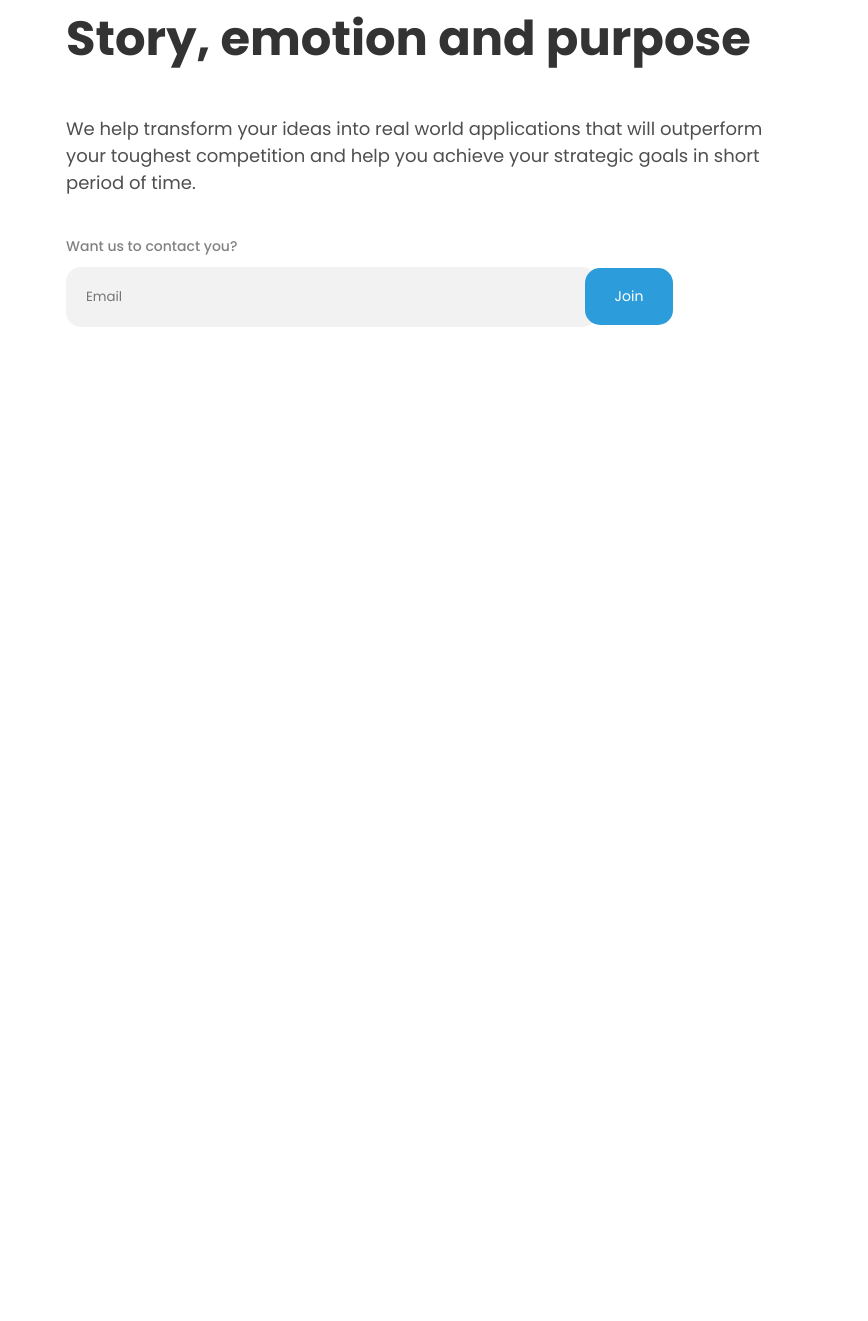
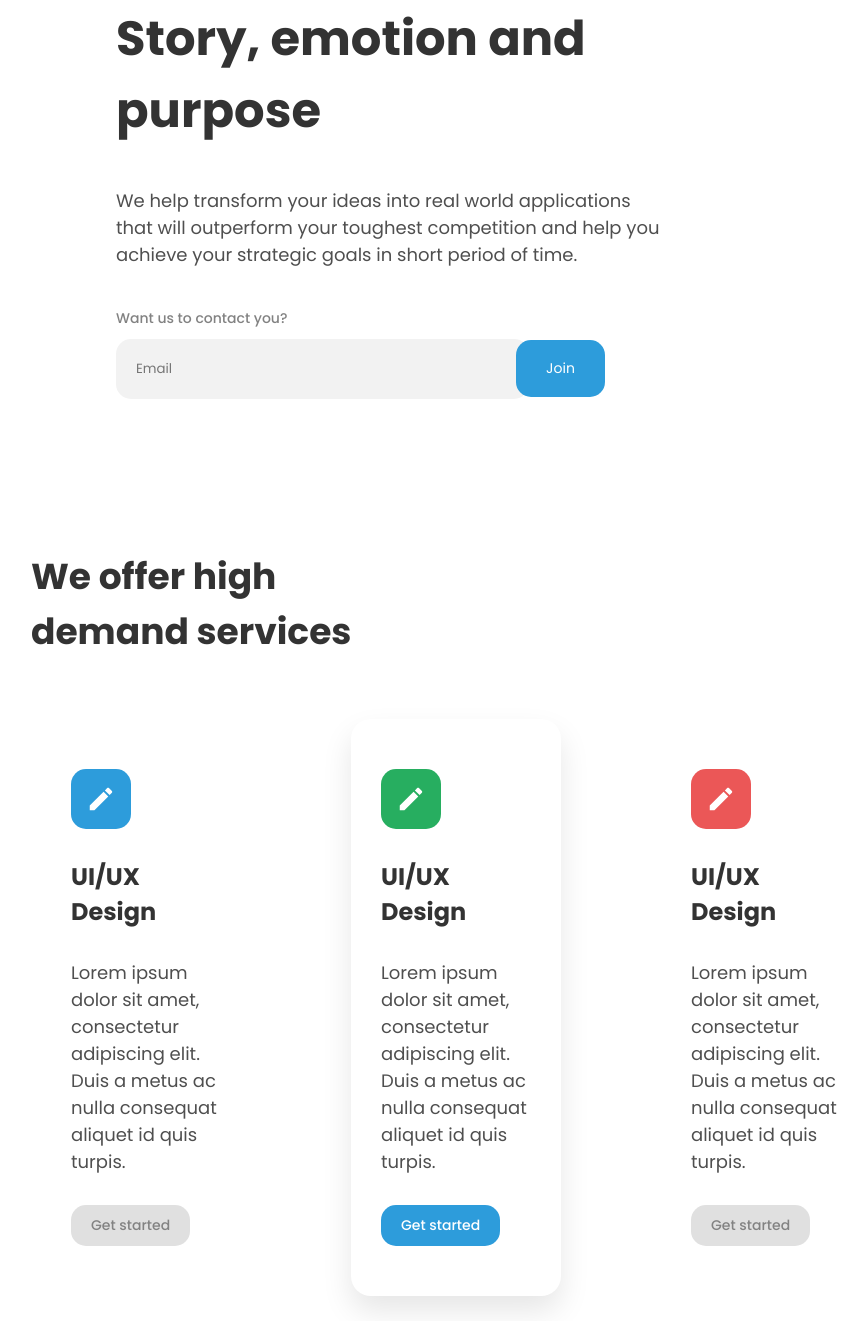
Before and after one commit to fedehub93/edie-homepage-master, a website: page index.html in a window 1280 px wide. Shown: the part 745-2066 px from the top of the page, without its empty margins (184-1052 px from the left). Before the commit the page ends 1247 px from the top, so only its background shows below. Drawn offline with Linux system fonts and the light colour scheme.

Commit message:
Feature added services section

```diff
--- a/index.html
+++ b/index.html
@@ -41,9 +41,32 @@
         <div class="input-group">
           <label class="input-group__label">Want us to contact you?</label>
           <input type="text" class="input-group__email" placeholder="Email" />
-          <button class="btn btn--blue">Join</button>
+          <button class="btn btn--blue btn--input">Join</button>
         </div>
       </div>
     </header>
+    <section class="section-services">
+      <h3 class="heading-3 u-mb-big u-width-40">We offer high demand services</h3>
+      <div class="services">
+        <div class="services__box">
+          <svg xmlns="http://www.w3.org/2000/svg" class="services__icon services__icon--blue" viewBox="0 0 24 24"><path d="M0 0h24v24H0z" fill="none"/><path d="M3 17.25V21h3.75L17.81 9.94l-3.75-3.75L3 17.25zM20.71 7.04c.39-.39.39-1.02 0-1.41l-2.34-2.34c-.39-.39-1.02-.39-1.41 0l-1.83 1.83 3.75 3.75 1.83-1.83z"/></svg>
+          <h4 class="heading-4">UI/UX Design</h4>
+          <p class="paragraph paragraph--gray">Lorem ipsum dolor sit amet, consectetur adipiscing elit. Duis a metus ac nulla consequat aliquet id quis turpis.</p>
+          <div class="btn btn--small btn--gray u-justify-self-start">Get started</div>
+        </div>
+        <div class="services__box services__box--active">
+          <svg xmlns="http://www.w3.org/2000/svg" class="services__icon services__icon--green" viewBox="0 0 24 24"><path d="M0 0h24v24H0z" fill="none"/><path d="M3 17.25V21h3.75L17.81 9.94l-3.75-3.75L3 17.25zM20.71 7.04c.39-.39.39-1.02 0-1.41l-2.34-2.34c-.39-.39-1.02-.39-1.41 0l-1.83 1.83 3.75 3.75 1.83-1.83z"/></svg>
+          <h4 class="heading-4">UI/UX Design</h4>
+          <p class="paragraph paragraph--gray">Lorem ipsum dolor sit amet, consectetur adipiscing elit. Duis a metus ac nulla consequat aliquet id quis turpis.</p>
+          <div class="btn btn--small btn--blue u-justify-self-start">Get started</div>
+        </div>
+        <div class="services__box">
+          <svg xmlns="http://www.w3.org/2000/svg" class="services__icon services__icon--red" viewBox="0 0 24 24"><path d="M0 0h24v24H0z" fill="none"/><path d="M3 17.25V21h3.75L17.81 9.94l-3.75-3.75L3 17.25zM20.71 7.04c.39-.39.39-1.02 0-1.41l-2.34-2.34c-.39-.39-1.02-.39-1.41 0l-1.83 1.83 3.75 3.75 1.83-1.83z"/></svg>
+          <h4 class="heading-4">UI/UX Design</h4>
+          <p class="paragraph paragraph--gray">Lorem ipsum dolor sit amet, consectetur adipiscing elit. Duis a metus ac nulla consequat aliquet id quis turpis.</p>
+          <div class="btn btn--small btn--gray u-justify-self-start">Get started</div>
+        </div>
+      </div>
+    </section>
   </body>
 </html>
--- a/sass/_components.scss
+++ b/sass/_components.scss
@@ -21,14 +21,59 @@
 .btn {
     font-family: inherit;
     font-size: 1.4rem;
+    display: inline-block;
     padding: 1.8rem 3rem;
     border: none;
     border-radius: 1.5rem;
-    transform: translateX(-15px);
     cursor: pointer;
+
+    &--input {
+        transform: translateX(-15px);
+    }
+
+    &--small {
+        padding: 1rem 2rem;
+    }
 
     &--blue {
         background-color: var(--color-blue);
         color: var(--color-white);
     }
+
+    &--gray {
+        background-color: var(--color-gray-5);
+        color: var(--color-gray-3);
+    }
 }
+
+//SERVICES
+
+.services {
+    display: flex;
+    padding: 0 1rem;
+
+    &__box {
+        &:not(:last-child) { margin-right: 10rem;}
+        padding: 5rem 3rem;
+
+        display: grid;
+        row-gap: 3rem;
+
+        &--active {
+            box-shadow: 0 1.5rem 3rem rgba(0,0,0, 0.10);
+            border-radius: 2rem;
+        }
+    }
+
+    &__icon {
+        width: 6rem;
+        height: 6rem;
+        border-radius: 1.5rem;
+        padding: 1.5rem;
+        fill: var(--color-white);
+
+        &--blue { background-color: var(--color-blue); }
+        &--green { background-color: var(--color-green); }
+        &--red { background-color: var(--color-red); }
+    }
+}
--- a/sass/_page.scss
+++ b/sass/_page.scss
@@ -33,8 +33,8 @@
 .header {
   margin-bottom: 15rem;
   &__box {
-    margin-left: 20rem;
-    max-width: 60%;
+    margin-left: 25rem;
+    max-width: 55rem;
 }
 
   &__img {
@@ -42,3 +42,7 @@
     border-radius: 2.5rem;
   }
 }
+
+.section-services {
+  padding: 0 16.5rem
+}
--- a/sass/_typography.scss
+++ b/sass/_typography.scss
@@ -3,9 +3,20 @@ body {
     font-weight: 500;
 }
 
-h1,
-h2 {
+.heading-1,
+.heading-2 {
     font-size: 4.8rem;
+    color: var(--color-gray-1)
+}
+
+.heading-3 {
+    font-size: 3.6rem;
+    color: var(--color-gray-1)
+
+}
+
+.heading-4 {
+    font-size: 2.4rem;
     color: var(--color-gray-1)
 }
 
--- a/sass/_utilities.scss
+++ b/sass/_utilities.scss
@@ -1,4 +1,14 @@
+//MARGIN
+
 .u-mb-small { margin-bottom: 3rem!important;}
 .u-mb-medium { margin-bottom: 4rem!important;}
 .u-mb-big { margin-bottom: 6rem!important;}
 .u-mb-huge { margin-bottom: 8rem!important;}
+
+//GRID
+.u-justify-self-start { justify-self: start;}
+
+//
+.u-width-40 {
+    max-width: 40rem;
+}
```
Also changed, not shown: css/style.css, icon/code-24px.svg (added), icon/create-24px.svg (added), icon/storage-24px.svg (added).
